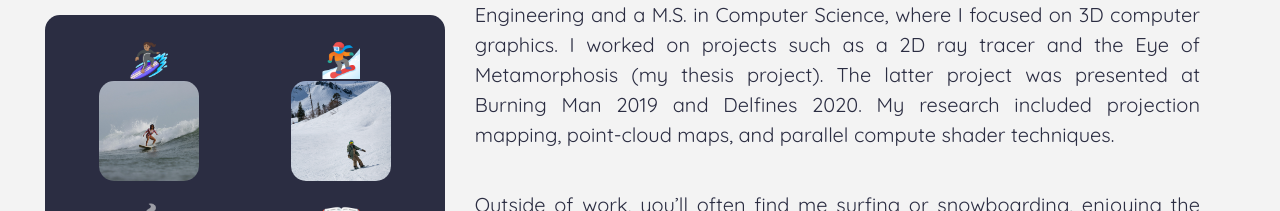
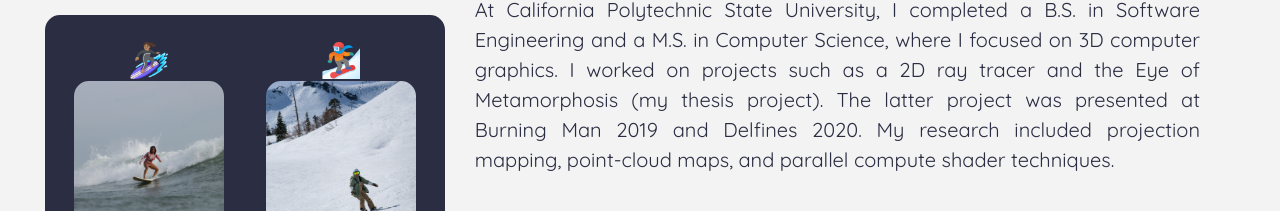
Before and after one commit to syd-baroya/sydneybaroya.com, a Next.js app: page /about in a window 1280 px wide. Shown: the part 589-800 px from the top of the page. Built offline with nearby package versions, Linux system fonts and the light colour scheme; no server answers.

Commit message:
using <a> for external link and better image size

```diff
--- a/src/components/hobbiesBox.jsx
+++ b/src/components/hobbiesBox.jsx
@@ -1,13 +1,13 @@
 import { Box, Grid, Typography, Stack } from '@mui/material';
 import Image from 'next/image';
-import Link from 'next/link';
+
 
 export default function HobbiesBox() {
   return (
     <Box
       sx={{
         width: 400,
-        height: 300,
+        height: 350,
         borderRadius: '15px',
         backgroundColor: 'var(--primary-text)',
         padding: 2,
@@ -22,12 +22,12 @@ export default function HobbiesBox() {
           <Stack sx={{ textAlign: 'center', justifyContent: 'center', alignItems: 'center' }}>
             <Typography variant="h4">{'\u{1F3C4}\u{1F3FD}\u{200D}\u{2640}\u{FE0F}'}</Typography>
               <Box sx={{
-                width: { xs: 80, lg: 100 },
-                height: { xs: 80, lg: 100 },
+                width: 150,
+                height: 150,
                 borderRadius: '15px',
                 overflow: 'hidden',
               }}>
-                <Image src="/images/surf.jpg" alt="hobby 1" width={100} height={100} style={{ width: '100%', height: '100%', objectFit: 'cover' }} />
+                <Image src="/images/surf.jpg" alt="hobby 1" width={300} height={300} style={{ width: '100%', height: '100%', objectFit: 'cover' }} />
               </Box>
           </Stack>
         </Grid>
@@ -35,19 +35,19 @@ export default function HobbiesBox() {
           <Stack sx={{ textAlign: 'center', justifyContent: 'center', alignItems: 'center' }}>
             <Typography variant="h4">{'\u{1F3C2}\u{1F3FE}'}</Typography>
             <Box sx={{
-                width: { xs: 80, lg: 100 },
-                height: { xs: 80, lg: 100 },
+                width: 150,
+                height: 150,
                 borderRadius: '15px',
                 overflow: 'hidden'
               }}>
-                <Image src="/images/snow.jpg" alt="hobby 2" width={100} height={100} style={{ width: '100%', height: '100%', objectFit: 'cover' }} />
+                <Image src="/images/snow.jpg" alt="hobby 2" width={300} height={300} style={{ width: '100%', height: '100%', objectFit: 'cover' }} />
               </Box>
           </Stack>
         </Grid>
         <Grid item xs={6}>
           <Stack sx={{ textAlign: 'center', justifyContent: 'center', alignItems: 'center' }}>
             <Typography variant="h4">{'\u{1F372}'}</Typography>
-            <Link href="https://butternutbakeryblog.com/chocolate-chip-banana-bread/">
+            <a href="https://butternutbakeryblog.com/chocolate-chip-banana-bread/" target="_blank" rel="noopener noreferrer" style={{ textDecoration: 'none', color: 'inherit' }}>
               <Typography sx={{
                 textDecoration: 'underline',
                 '&:hover': {
@@ -56,13 +56,13 @@ export default function HobbiesBox() {
               }}>
                 Favorite Banana Bread Recipe
               </Typography>
-            </Link>
+            </a>
           </Stack>
         </Grid>
         <Grid item xs={6}>
           <Stack sx={{ textAlign: 'center', justifyContent: 'center', alignItems: 'center' }}>
             <Typography variant="h4">{'\u{1F4D6}'}</Typography>
-            <Link href="https://www.goodreads.com/syd_bar">
+            <a href="https://www.goodreads.com/syd_bar" target="_blank" rel="noopener noreferrer" style={{ textDecoration: 'none', color: 'inherit' }}>
                 <Typography
                   sx={{
                     textDecoration: 'underline',
@@ -72,7 +72,7 @@ export default function HobbiesBox() {
                   }}>
                   GoodReads Profile
                 </Typography>
-            </Link>
+            </a>
           </Stack>
         </Grid>
       </Grid>
```
